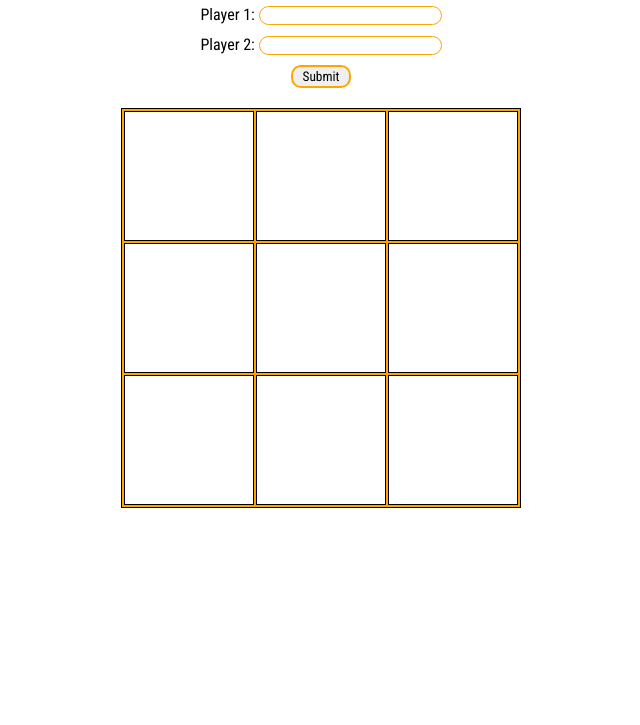
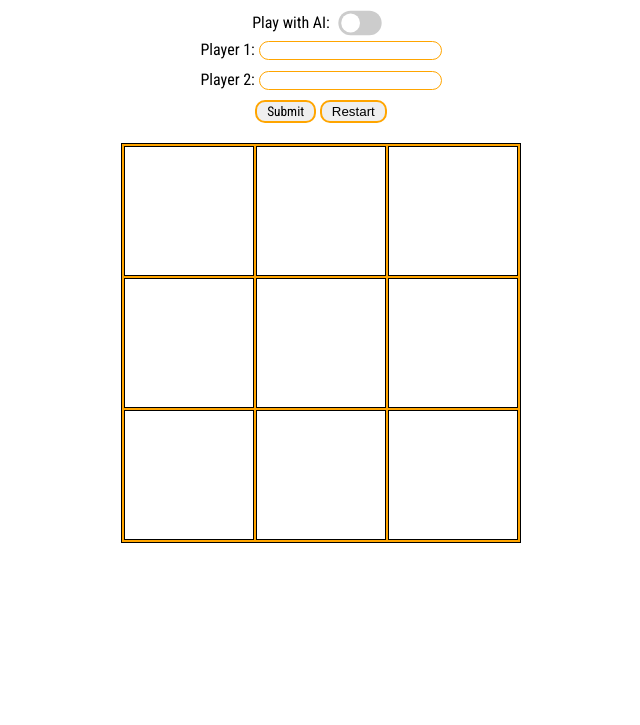
Before and after one commit to AdnanGondal/TicTacToeJS, a plain HTML site: page index.html in a window 1280 px wide. Shown: the part 75-800 px from the top of the page, without its empty margins (319-959 px from the left). Drawn offline with Linux system fonts and the light colour scheme.

Commit message:
toggle switch added to allow user to choose to play against AI

```diff
--- a/index.html
+++ b/index.html
@@ -24,6 +24,13 @@
   <h1>TicTacToe Under Construction</h1>
   <div id = "player-input-div">
     <form>
+        <div id = "toggle-div">
+            <Label id ="switch-label">Play with AI: </Label>
+            <label class="switch">
+                <input id = "ai-toggle" type="checkbox">
+                <span class="slider round"></span>
+            </label>
+        </div>
         <div id = "player-1-field" class = "inputs">
             <label for = "player1-name" class="labels">Player 1:  </label>
             <input id = "player1-name" type="text" class = "name-inputs">
@@ -32,7 +39,11 @@
             <label for = "player2-name" class = "labels">Player 2: </label>
             <input id = "player2-name" type="text" class = "name-inputs">
         </div>
-        <button id ="name-submit-but" type="button"> Submit </button>
+        <div id ="buttons-div">
+            <button id ="name-submit-but" type="button"> Submit </button>
+            <button id = "restart-but" type="button"> Restart </button>
+        </div>
+
     </form>
   </div>
   <div id ="game-div"></div>
--- a/scripts/script.js
+++ b/scripts/script.js
@@ -119,8 +119,9 @@ const gameBoard = (()=>{
     let player2Name = document.querySelector("#player2-name");
     let submitBut = document.querySelector('#name-submit-but')
     let userMessage = document.querySelector('#game-message')
-
     let _entries = document.querySelectorAll(".game-entry");
+    let aiToggle = document.querySelector("#ai-toggle");
+    let player2Div = document.querySelector("#player-2-field")
 
     const displayResult = ()=>{
         if (gameBoard.getResult() == "draw") {
@@ -172,6 +173,16 @@ const gameBoard = (()=>{
             });
 
         });
+
+        aiToggle.addEventListener('click',()=>{
+            console.log(aiToggle.checked);
+            if (player2Div.style.display === "none") {
+                player2Div.style.display = "block";
+              } else {
+                player2Div.style.display = "none";
+              }
+
+        });
     }
 
     return {
--- a/styles/style.css
+++ b/styles/style.css
@@ -1,5 +1,6 @@
 body{
     text-align: center;
+    font-family: 'Roboto Condensed', sans-serif;
 }
 table, th, td {
     border: 1px solid black;
@@ -16,6 +17,7 @@ td{
   button{
     border: 2px solid orange;
     border-radius: 10px;
+    padding: 2px 10px 2px 10px;
   }
 
   button:hover{
@@ -35,9 +37,13 @@ td{
 
   }
 
+  #buttons-div{
+
+    align-items: center;
+    justify-items: center;
+  }
+
   #name-submit-but{
-        margin: 0 auto;
-        padding: 2px 10px 2px 10px;
         font-family: 'Roboto Condensed', sans-serif;
   }
 
@@ -73,3 +79,84 @@ td{
   .message{
     color:green;
   }
+
+
+
+/* TOGGLE SWITCH CODE: --------------------------------------------------------------------------------------------------- */
+
+#toggle-div{
+  display: flex;
+  align-items: center;
+  justify-content: center;
+}
+
+#switch-label{
+
+
+  }
+  /* The switch - the box around the slider */
+.switch {
+  position: relative;
+  display: inline-block;
+  width: 60px;
+  height: 34px;
+}
+
+/* Hide default HTML checkbox */
+.switch input {
+  opacity: 0;
+  width: 0;
+  height: 0;
+}
+
+/* The slider */
+.slider {
+  position: absolute;
+  cursor: pointer;
+  top: 0;
+  left: 0;
+  right: 0;
+  bottom: 0;
+  background-color: #ccc;
+  -webkit-transition: .4s;
+  transition: .4s;
+}
+
+.slider:before {
+  position: absolute;
+  content: "";
+  height: 26px;
+  width: 26px;
+  left: 4px;
+  bottom: 4px;
+  background-color: white;
+  -webkit-transition: .4s;
+  transition: .4s;
+}
+
+input:checked + .slider {
+  background-color: #2196F3;
+}
+
+input:focus + .slider {
+  box-shadow: 0 0 1px #2196F3;
+}
+
+input:checked + .slider:before {
+  -webkit-transform: translateX(26px);
+  -ms-transform: translateX(26px);
+  transform: translateX(26px);
+}
+
+/* Rounded sliders */
+.slider.round {
+  border-radius: 34px;
+}
+
+.slider.round:before {
+  border-radius: 50%;
+}
+
+.slider, .switch{
+  transform: scale(0.85)
+}
```
